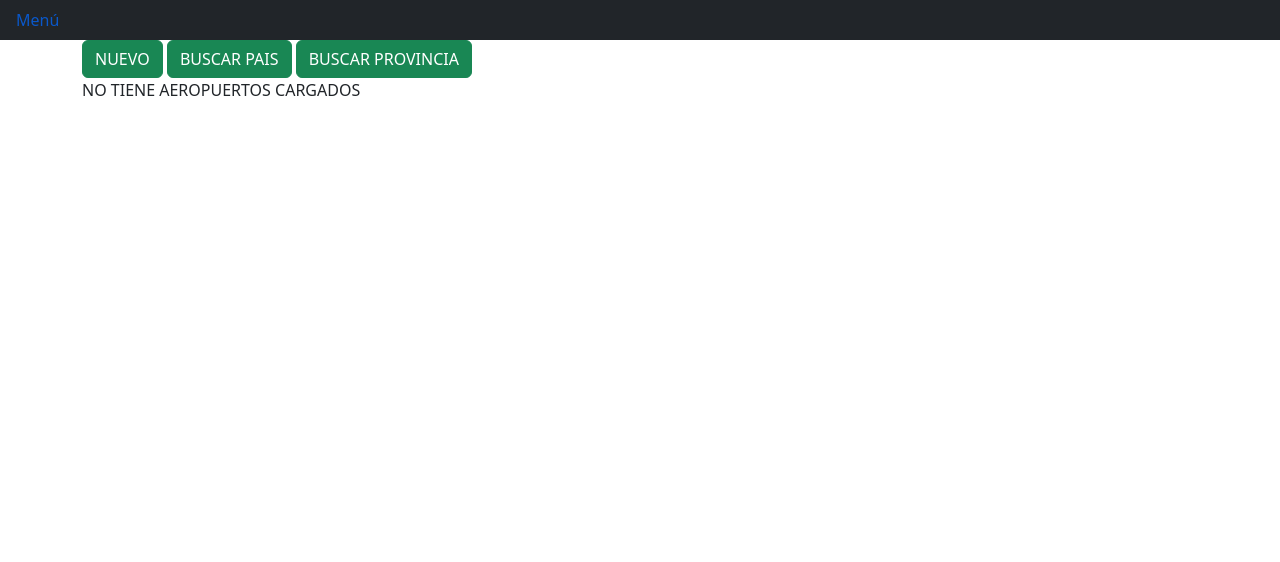
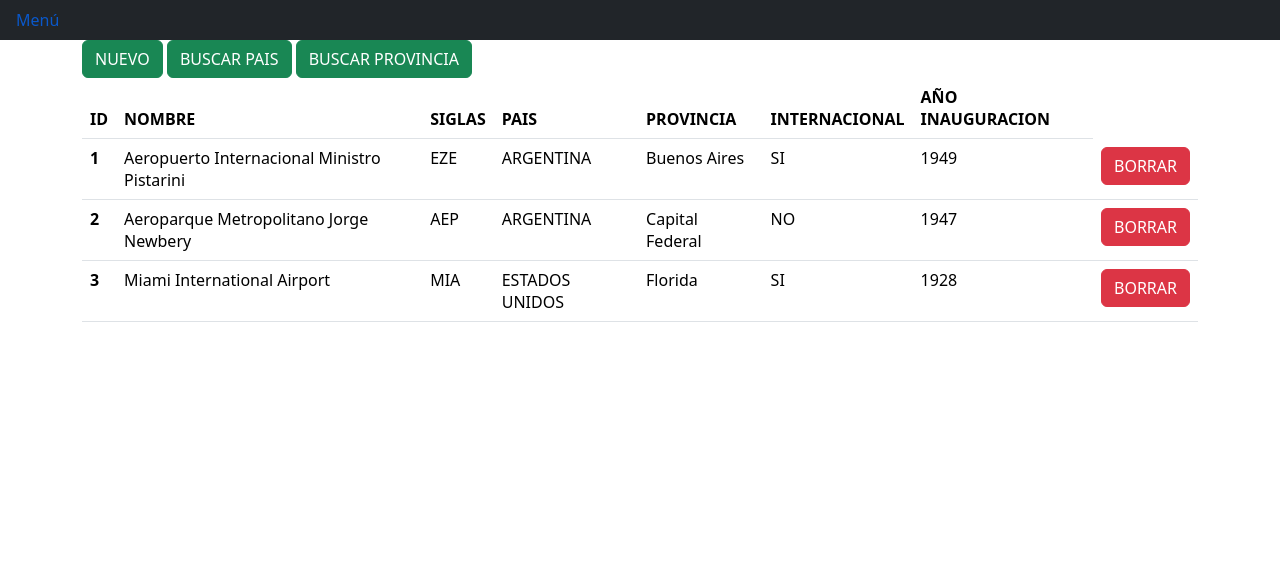
Before and after one commit to agusgugliu/python-36585-Aerolineas, a Django app: page /aeropuertos/ in a window 1280 px wide. Shown: the top 562 px of the page. Run offline with Django 4.2, Linux system fonts and the light colour scheme; data comes from the database, SQL or seed files in the repository; both versions use the stored data as it was after the commit; tables that the repository leaves empty hold one stand-in row (values such as "Sample post"); some libraries are stand-ins or nearby versions.

Commit message:
Corrected templates and forms

```diff
--- a/Aerolineas/AppAerolineas/forms.py
+++ b/Aerolineas/AppAerolineas/forms.py
@@ -4,7 +4,7 @@ from django import forms
 #-----------------------
 # AEROPUERTOS
 class AeropuertosForm(forms.Form):
-    nombre = forms.CharField(label="Nombre del Aeropuerto", max_length=50)
+    nombre = forms.CharField(label="Nombre del Aeropuerto", max_length=100)
     siglas = forms.CharField(label="Siglas del Aeropuerto", max_length=5)
     pais = forms.CharField(label="País del Aeropuerto", max_length=50)
     estado = forms.CharField(label="Provincia del Aeropuerto", max_length=50)
@@ -15,7 +15,7 @@ class BuscarPaisForm(forms.Form):
     pais_a_buscar = forms.CharField(label="Buscar Pais", max_length=50)
 
 class BuscarProvinciaForm(forms.Form):
-    pais_a_buscar = forms.CharField(label="Buscar Provincia", max_length=50)
+    provincia_a_buscar = forms.CharField(label="Buscar Provincia", max_length=50)
 
 #-----------------------
 # AEROLINEAS
--- a/Aerolineas/AppAerolineas/models.py
+++ b/Aerolineas/AppAerolineas/models.py
@@ -2,7 +2,7 @@ from django.db import models
 
 # Create your models here.
 class Aeropuertos(models.Model):
-    nombre = models.CharField(max_length=50)
+    nombre = models.CharField(max_length=100)
     siglas = models.CharField(max_length=5)
     pais = models.CharField(max_length=50)
     estado = models.CharField(max_length=50)
--- a/Aerolineas/AppAerolineas/templates/AppAerolineas/02_1_aeropuerto_list.html
+++ b/Aerolineas/AppAerolineas/templates/AppAerolineas/02_1_aeropuerto_list.html
@@ -9,7 +9,7 @@
     <div class="col">
       {% url 'agregar_aeropuerto' as agregar_url %}
       {% url 'pais_aerop_search' as buscarpais_url %}
-      {% url 'estado_aerop_search' as buscarprov_url %}
+      {% url 'prov_aerop_search' as buscarprov_url %}
       {% bootstrap_button "NUEVO" button_class="btn-success" button_type="link" href=agregar_url %}
       {% bootstrap_button "BUSCAR PAIS" button_class="btn-success" button_type="link" href=buscarpais_url %}
       {% bootstrap_button "BUSCAR PROVINCIA" button_class="btn-success" button_type="link" href=buscarprov_url %}
--- a/Aerolineas/AppAerolineas/urls.py
+++ b/Aerolineas/AppAerolineas/urls.py
@@ -6,6 +6,6 @@ urlpatterns = [
     path('aeropuertos/', views.aeropuertos_list, name='aeropuertos'),
     path('agregar_aeropuerto/', views.aeropuertos_add, name='agregar_aeropuerto'),
     path('borrar_aeropuerto/<identity>', views.aeropuertos_delete, name='borrar_aeropuerto'),
-    path('buscar_aeropuerto_pais/', views.pais_aerop_search, name="buscar_pais_aeropuerto"),
-    path("buscar_aeropuerto_prov/", views.estado_aerop_search, name="buscar_prov_aeropuerto"),
+    path('buscar_aeropuerto_pais/', views.pais_aerop_search, name="pais_aerop_search"),
+    path("buscar_aeropuerto_prov/", views.prov_aerop_search, name="prov_aerop_search"),
 ]
--- a/Aerolineas/AppAerolineas/views.py
+++ b/Aerolineas/AppAerolineas/views.py
@@ -2,8 +2,8 @@
 from django.shortcuts import render
 from django.template import loader
 from django.http import HttpResponse, HttpResponseBadRequest, HttpResponseRedirect
-from AppAerolineas.models import Aeropuertos, Aerolineas, Vuelos
-from AppAerolineas.forms import AeropuertosForm, BuscarPaisForm, BuscarProvinciaForm, AerolineasForm, BuscarAlianzaForm, VuelosForm, BuscarVueloForm, BuscarOrigenForm, BuscarDestinoForm
+from AppAerolineas.models import Aeropuertos
+from AppAerolineas.forms import AeropuertosForm, BuscarPaisForm, BuscarProvinciaForm
 #-----------------------------
 #-----------------------------
 # INICIO
@@ -19,7 +19,7 @@ def aeropuertos_list(request):
     aeropuerto = Aeropuertos.objects.all()
     template = loader.get_template('AppAerolineas/02_1_aeropuerto_list.html')
     context = {
-        'aeropuerto':aeropuerto
+        'aeropuertos':aeropuerto,
     }
     return HttpResponse(template.render(context,request))
 
@@ -36,7 +36,7 @@ def aeropuertos_add(request):
             internacional = form.cleaned_data['internacional']
             año_inauguracion = form.cleaned_data['año_inauguracion']
 
-            Aeropuertos(nombre=nombre, siglas=siglas, pais=pais, estado=estado, internacional=internacional, año_inauguracion=año_inauguracion).save()
+            Aeropuertos(nombre=nombre.title(), siglas=siglas.upper(), pais=pais.upper(), estado=estado.title(), internacional=internacional.upper(), año_inauguracion=año_inauguracion).save()
 
             return HttpResponseRedirect('/aeropuertos/')
 
@@ -64,23 +64,23 @@ def aeropuertos_delete(request,identity):
 def pais_aerop_search(request):
     if request.method == "GET":
         search_form = BuscarPaisForm()
-        return render(request, 'AppAerolineas/02_3_aeropuerto_search.html', {'search_form':search_form})
+        return render(request, 'AppAerolineas/02_3_aeropuerto_search_pais.html', {'search_form':search_form})
     elif request.method == "POST":
         search_form = BuscarPaisForm(request.POST)
         if search_form.is_valid():
             pais_a_buscar = search_form.cleaned_data['pais_a_buscar']
             paises = Aeropuertos.objects.filter(pais__icontains=pais_a_buscar)
-        return render(request, 'AppAerolineas/02_1_aeropuerto_list.html', {'paises':paises})
+        return render(request, 'AppAerolineas/02_1_aeropuerto_list.html', {'aeropuertos':paises})
 
 
 
-def estado_aerop_search(request):
+def prov_aerop_search(request):
     if request.method == "GET":
-        search_form = BuscarPaisForm()
-        return render(request, 'AppAerolineas/02_3_aeropuerto_search.html', {'search_form':search_form})
+        prov_form = BuscarProvinciaForm()
+        return render(request, 'AppAerolineas/02_4_aeropuerto_search_provincia.html', {'prov_form':prov_form})
     elif request.method == "POST":
-        search_form = BuscarProvinciaForm(request.POST)
-        if search_form.is_valid():
-            provincia_a_buscar = search_form.cleaned_data['provincia_a_buscar']
+        prov_form = BuscarProvinciaForm(request.POST)
+        if prov_form.is_valid():
+            provincia_a_buscar = prov_form.cleaned_data['provincia_a_buscar']
             provincias = Aeropuertos.objects.filter(estado__icontains=provincia_a_buscar)
-        return render(request, 'AppAerolineas/02_1_aeropuerto_list.html', {'provincias':provincias})
+        return render(request, 'AppAerolineas/02_1_aeropuerto_list.html', {'aeropuertos':provincias})
--- /dev/null
+++ b/Aerolineas/sql_commands.sql
@@ -0,0 +1,4 @@
+-- To run: Ctrl + Shift + Q
+
+--  DELETE FROM AppAerolineas_aeropuertos;
+--  DELETE FROM  sqlite_sequence where name='AppAerolineas_aeropuertos';
```
Also changed, not shown: Aerolineas/AppAerolineas/templates/AppAerolineas/02_3_aeropuerto_search_pais.html (added, +23 -0 lines), Aerolineas/AppAerolineas/templates/AppAerolineas/02_4_aeropuerto_search_provincia.html (added, +23 -0 lines), Aerolineas/AppAerolineas/migrations/0006_alter_aeropuertos_nombre.py (added), Aerolineas/AppAerolineas/templates/AppAerolineas/02_3_aeropuerto_search.html (deleted), Aerolineas/db.sqlite3.
